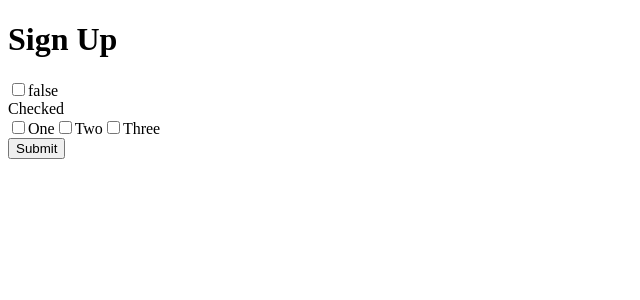
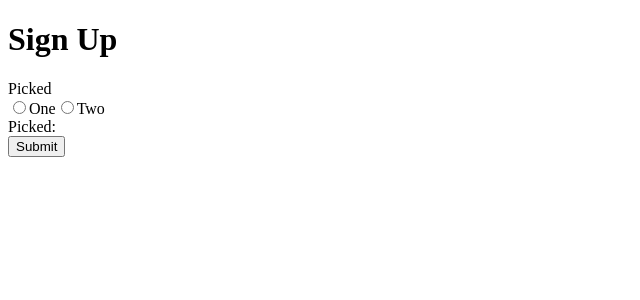
Before and after one commit to bunyaminmrcn/formik-examples, a React (Create React App) app: page / in a window 1280 px wide. Shown: the top 300 px of the page, without its empty margins (0-640 px from the left). Built offline with nearby package versions, Linux system fonts and the light colour scheme; the HTML template or start-up script is replaced by a standard one.

Commit message:
add radio-group

```diff
--- a/src/App.js
+++ b/src/App.js
@@ -1,11 +1,12 @@
 
 //import Basic from  './examples/basic';
-import Checkbox from  './examples/checkbox';
+//import Checkbox from  './examples/checkbox';
+import RadioGroup from  './examples/radio-group';
 
 function App() {
   return (
     <div className="App">
-      <Checkbox />
+      <RadioGroup />
     </div>
   );
 }
--- a/src/examples/basic.js
+++ b/src/examples/basic.js
@@ -1,5 +1,4 @@
 import React from 'react';
-import ReactDOM from 'react-dom';
 import { Formik, Field, Form } from 'formik';
 
 const Basic = () => (
--- a/src/examples/checkbox.js
+++ b/src/examples/checkbox.js
@@ -4,7 +4,7 @@ import { Formik, Field, Form } from 'formik';
 
 const sleep = (ms) => new Promise((r) => setTimeout(r, ms));
 
-export default () => (
+ const Basic = () => (
   <div>
     <h1>Sign Up</h1>
     <Formik
@@ -56,3 +56,5 @@ export default () => (
     </Formik>
   </div>
 );
+
+export default Basic;
--- /dev/null
+++ b/src/examples/radio-group.js
@@ -0,0 +1,38 @@
+import React from 'react';
+import { Formik, Field, Form } from 'formik';
+
+const Example = () => (
+  <div>
+    <h1>Sign Up</h1>
+    <Formik
+      initialValues={{
+        picked: '',
+      }}
+      onSubmit={async (values) => {
+        await new Promise((r) => setTimeout(r, 500));
+        alert(JSON.stringify(values, null, 2));
+      }}
+    >
+      {({ values }) => (
+        <Form>
+          <div id="my-radio-group">Picked</div>
+          <div role="group" aria-labelledby="my-radio-group">
+            <label>
+              <Field type="radio" name="picked" value="One" />
+              One
+            </label>
+            <label>
+              <Field type="radio" name="picked" value="Two" />
+              Two
+            </label>
+            <div>Picked: {values.picked}</div>
+          </div>
+
+          <button type="submit">Submit</button>
+        </Form>
+      )}
+    </Formik>
+  </div>
+);
+
+export default Example;
```
